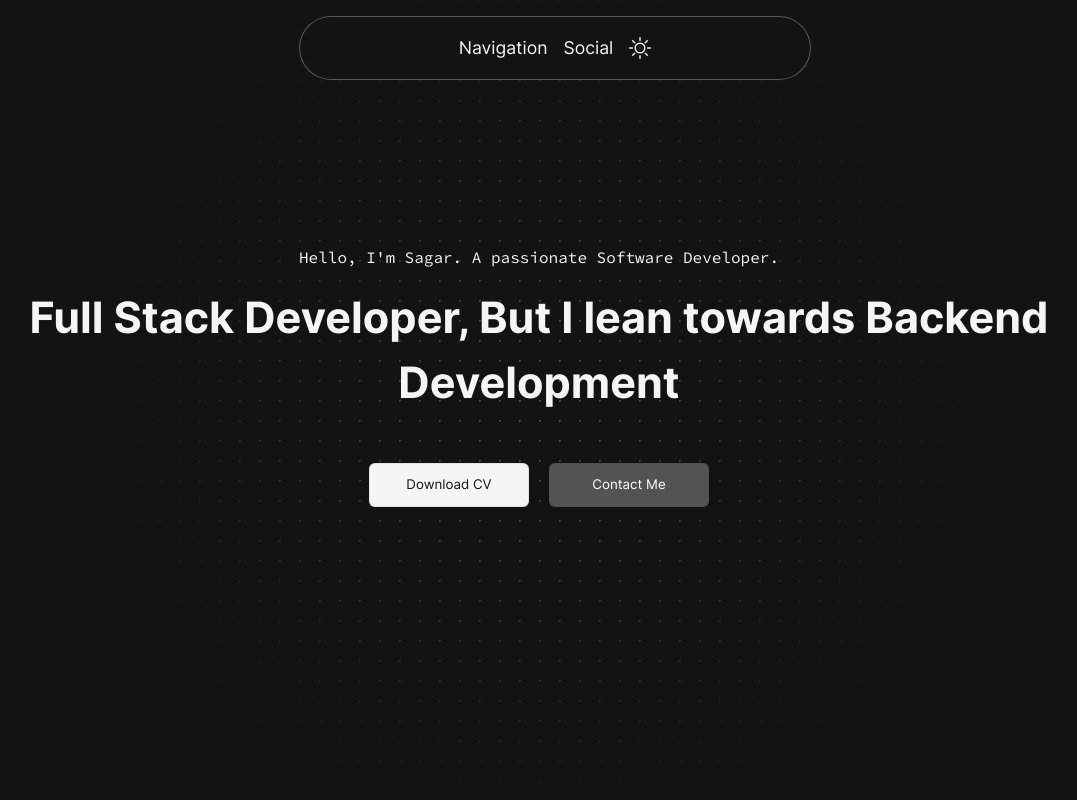
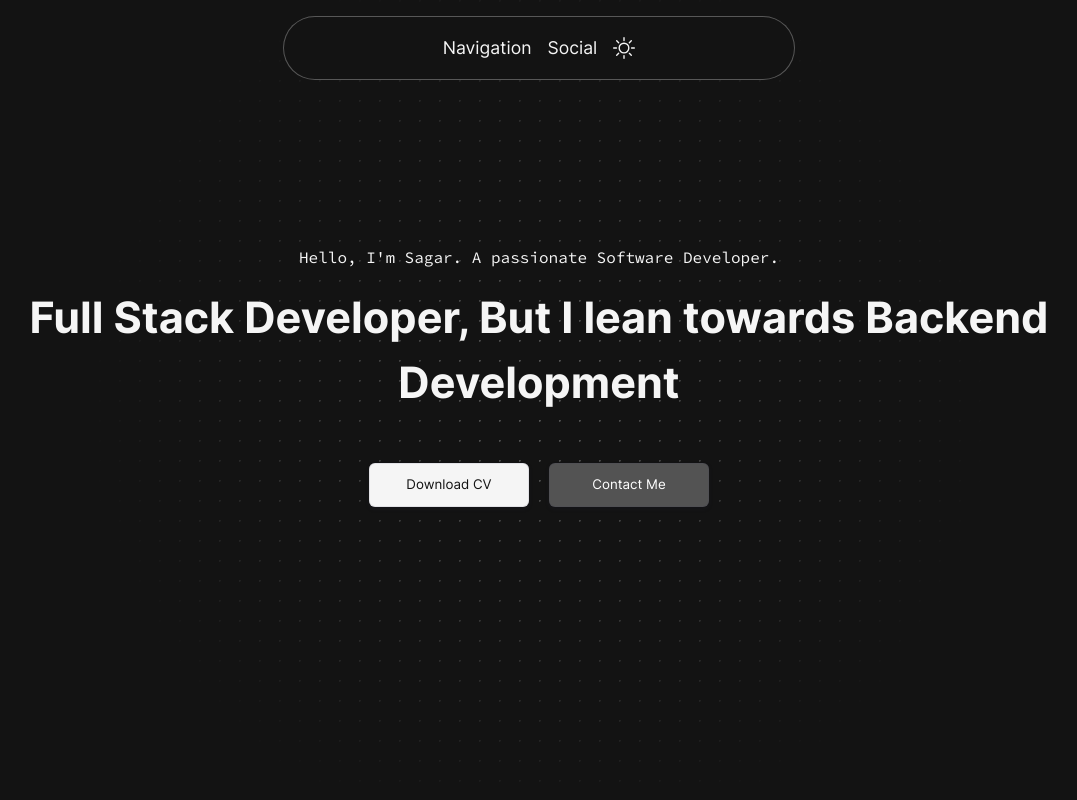
Before and after one commit to sdhone98/portfolio-v2, a React (Vite) app: page / in a window 1280 px wide. Shown: the top 800 px of the page, without its empty margins (101-1178 px from the left). Built offline with nearby package versions, Linux system fonts and the light colour scheme.

Commit message:
Navbar float issue fix

```diff
--- a/src/componets/NavBar/NavBar.scss
+++ b/src/componets/NavBar/NavBar.scss
@@ -25,7 +25,7 @@
   transform: translateX(-50%);
   width: 35%;
   height: 4em;
-  margin: 1rem;
+  margin-top: 1rem;
   border-radius: 50px;
   display: flex;
   justify-content: center;
```
